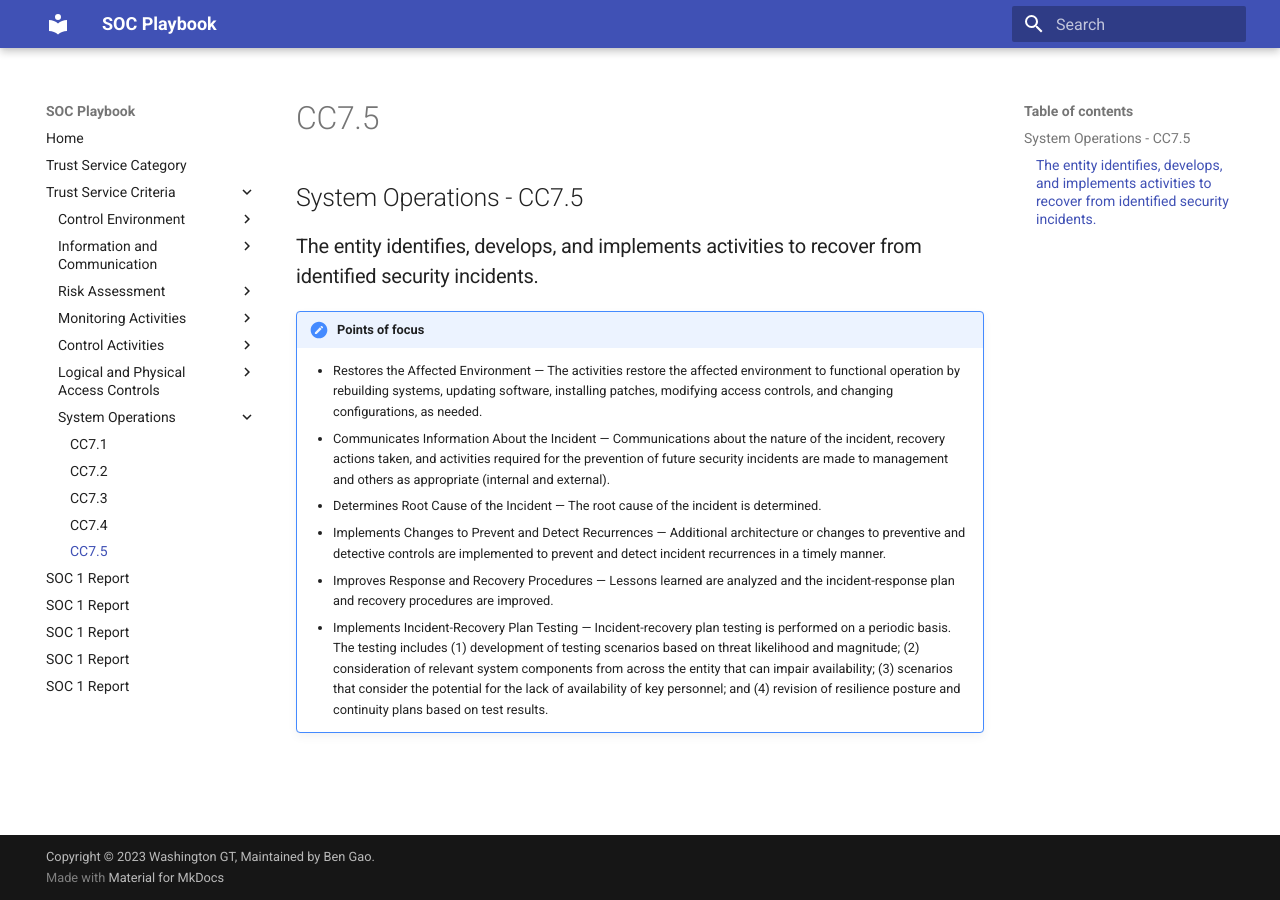
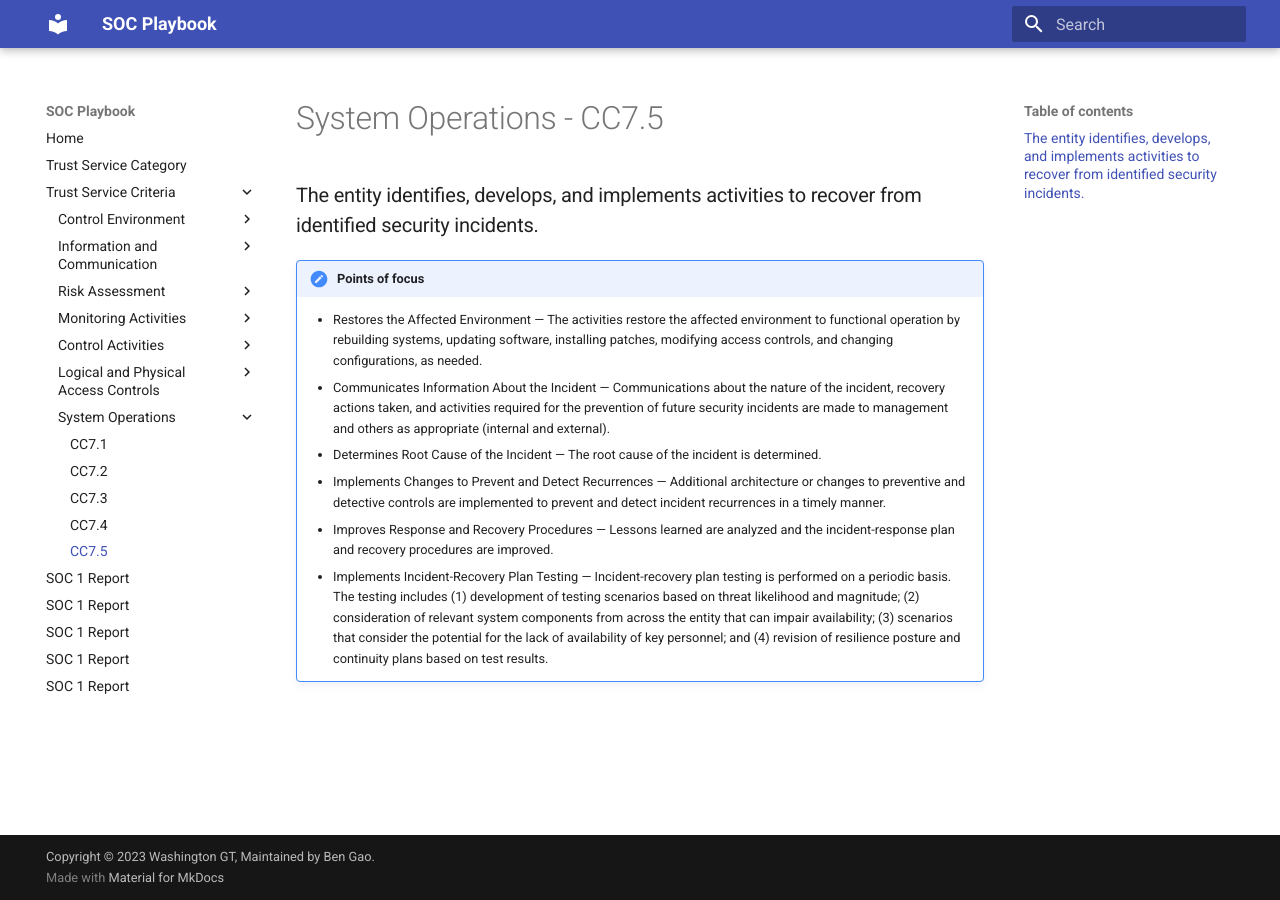
Before and after one commit to WashingtonGT/soc-playbook, an MkDocs documentation site: the page built from docs/tsc/cc7-5.md, in a window 1280 px wide. Built offline with MkDocs 1.6.1 and Material for MkDocs 9.7.7, drawn with Linux system fonts in a browser that asks for light colours.

Commit message:
Update cc7-5.md

```diff
--- a/docs/tsc/cc7-5.md
+++ b/docs/tsc/cc7-5.md
@@ -1,4 +1,4 @@
-## System Operations - CC7.5
+# System Operations - CC7.5
 
 ### The entity identifies, develops, and implements activities to recover from identified security incidents.
 
```
